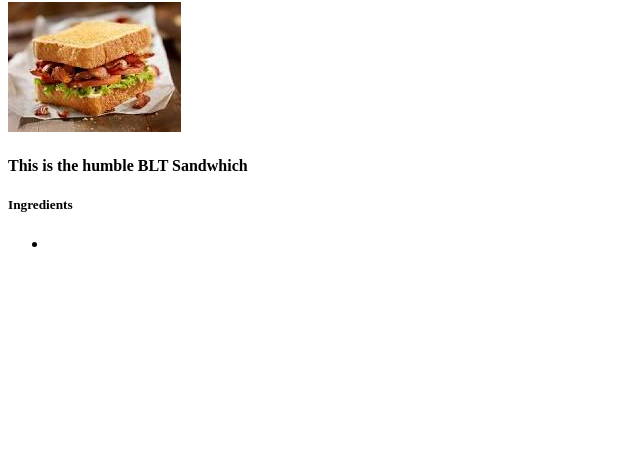
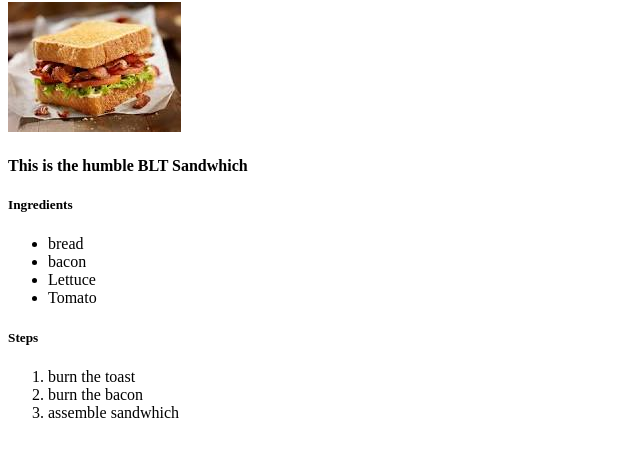
Before and after one commit to CH0NZA/odin-recipes, a plain HTML site: page recipes/blt.html in a window 1280 px wide. Shown: the part 78-534 px from the top of the page, without its empty margins (0-640 px from the left). Drawn offline with Linux system fonts and the light colour scheme.

Commit message:
add lists to blt.html

```diff
--- a/recipes/blt.html
+++ b/recipes/blt.html
@@ -11,7 +11,16 @@
         <h4>This is the humble BLT Sandwhich</h4>
         <h5>Ingredients</h5>
         <ul>
-            <li></li>
+            <li>bread</li>
+            <li>bacon</li>
+            <li>Lettuce</li>
+            <li>Tomato</li>
         </ul>
+        <h5>Steps</h5>
+        <ol>
+            <li>burn the toast</li>
+            <li>burn the bacon</li>
+            <li>assemble sandwhich</li>
+        </ol>
     </body>
 </html>
```
